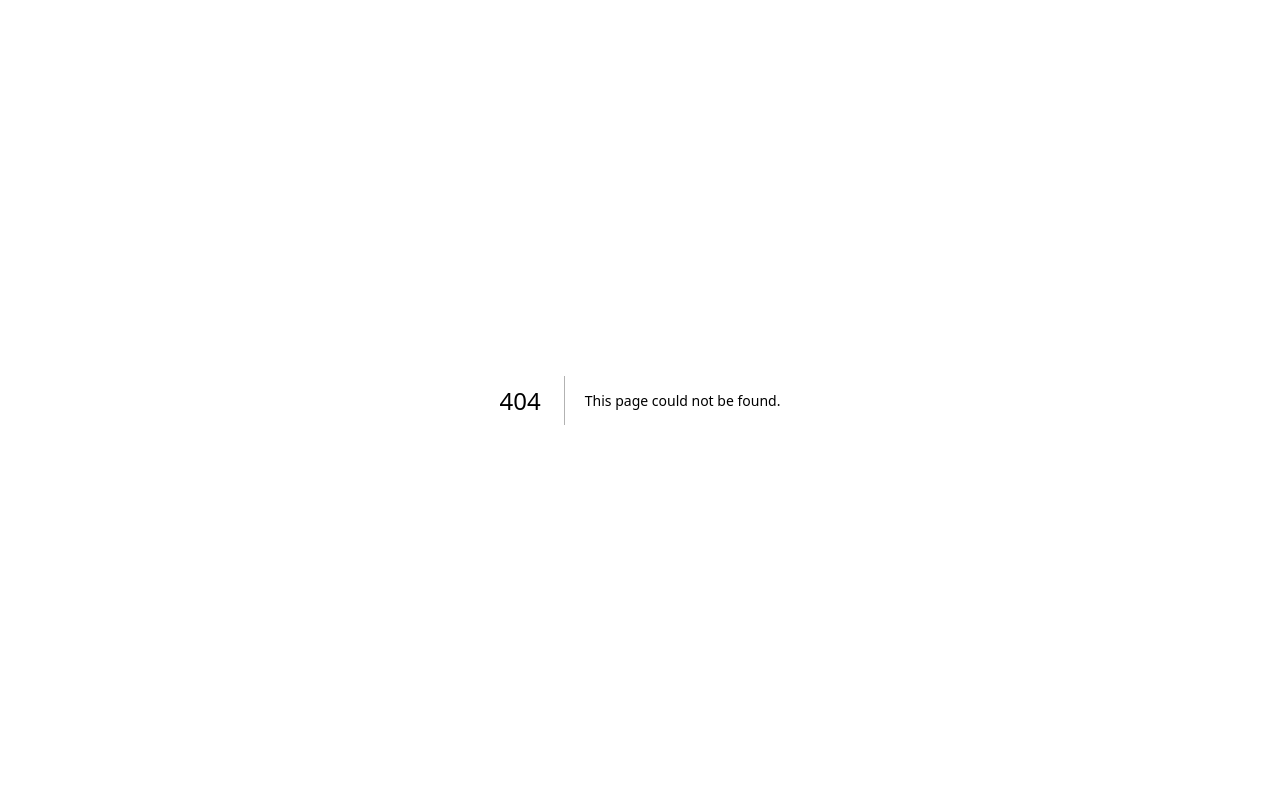
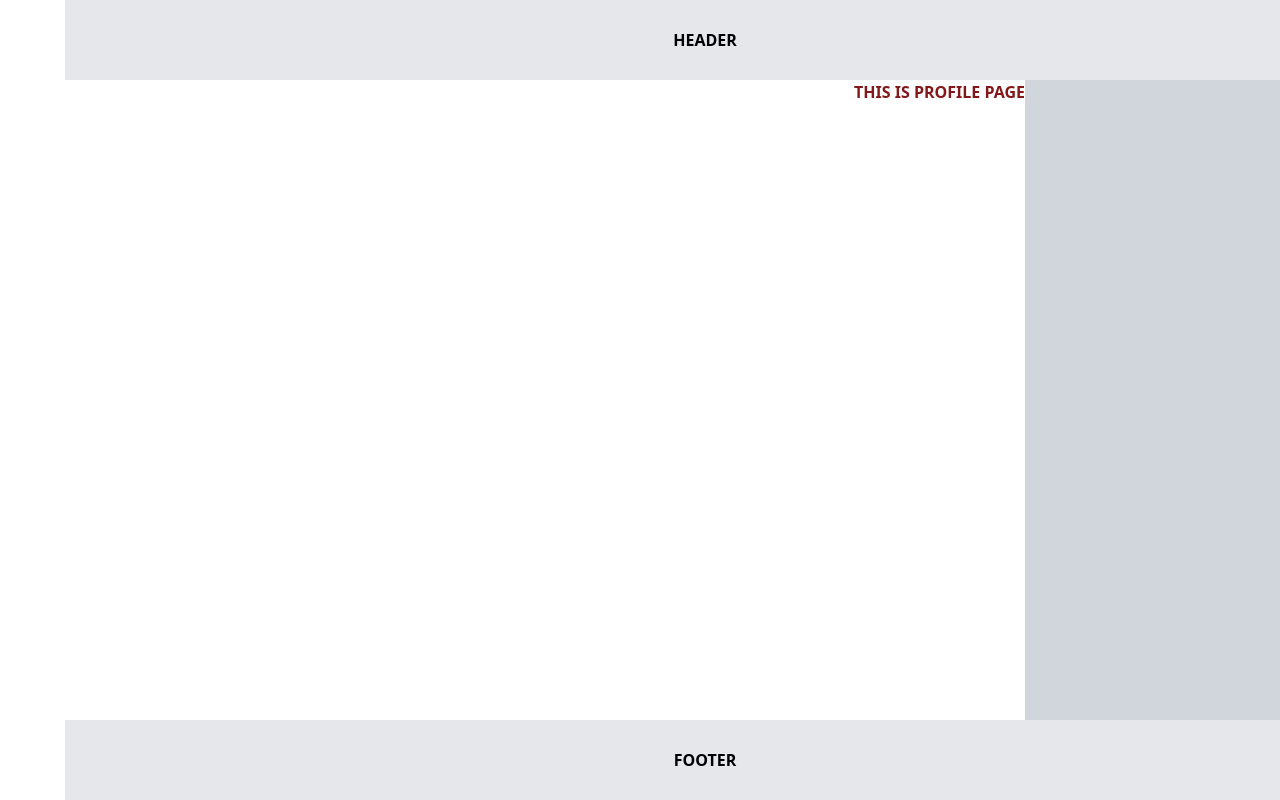
Before and after one commit to RoyaAlmasimehr/classbon, a Next.js app: page /student/profile in a window 1280 px wide. Before the commit this address had no page. Built offline with nearby package versions, Linux system fonts and the light colour scheme.

Commit message:
fit routing

```diff
--- /dev/null
+++ b/src/app/blog/page.tsx
@@ -0,0 +1,7 @@
+
+
+
+export default async function Blog  () {
+
+  return <div className="text-red-300">This is Blog page</div>;
+}
--- /dev/null
+++ b/src/app/error.tsx
@@ -0,0 +1,9 @@
+'use client'
+
+export default  function Error() {
+  return (
+    <div className="text-3xl flex justify-center items-center text-red-600 ">
+      Error
+    </div>
+  );
+}
--- a/src/app/layout.tsx
+++ b/src/app/layout.tsx
@@ -10,11 +10,15 @@
   children: React.ReactNode;
 }>) {
   return (
-    <html lang="en">
-      <body
-
-      >
-        {children}
+    <html lang="en" dir="rtl">
+      <body className="flex flex-col min-h-screen font-bold uppercase">
+        <header className="bg-gray-200 flex items-center justify-center h-20">
+          header
+        </header>
+        <div className="flex-1 flex" > {children}</div>
+        <footer className="bg-gray-200 flex items-center justify-center h-20">
+          footer
+        </footer>
       </body>
     </html>
   );
--- /dev/null
+++ b/src/app/not-found.tsx
@@ -0,0 +1,6 @@
+
+
+
+export default async function NotFound() {
+  return <div className="text-3xl flex justify-center items-center text-red-400 ">Not Found </div>;
+}
--- /dev/null
+++ b/src/app/student/courses/page.tsx
@@ -0,0 +1,6 @@
+
+
+
+export default  function Courses() {
+  return <div className="text-red-900">This is courses page</div>;
+}
--- /dev/null
+++ b/src/app/student/layout.tsx
@@ -0,0 +1,12 @@
+export default function StudentLayout({
+  children,
+}: Readonly<{
+  children: React.ReactNode;
+}>) {
+  return (
+    <>
+      <aside className="bg-gray-300 w-80 flex justify-center "></aside>
+      <main>{children}</main>
+    </>
+  );
+}
--- /dev/null
+++ b/src/app/student/profile/page.tsx
@@ -0,0 +1,3 @@
+export default function Profile() {
+  return <div className="text-red-900">This is profile page</div>;
+}
```
Also changed, not shown: src/app/blog/[slug]/page.tsx (added).
